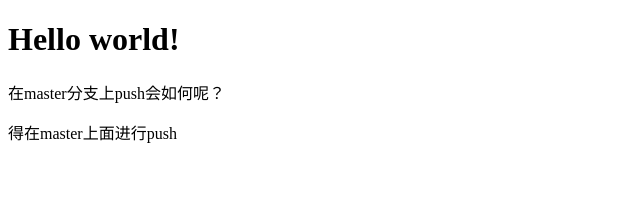
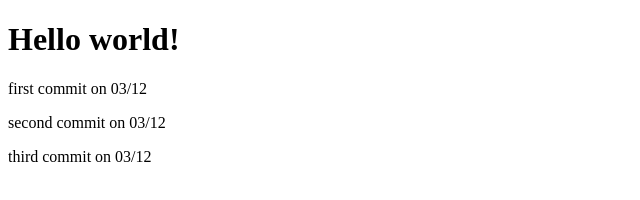
Before and after one commit to nancywang926/hello-world, a plain HTML site: page index.html in a window 1280 px wide. Shown: the whole page, without its empty margins (0-640 px from the left). Drawn offline with Linux system fonts and the light colour scheme.

Commit message:
first commit 03/12

```diff
--- a/index.html
+++ b/index.html
@@ -8,7 +8,8 @@
 </head>
 <body>
    <h1> Hello world!</h1>
-   <p>在master分支上push会如何呢？</p>
-   <p>得在master上面进行push</p>
+   <p>first commit on 03/12</p>
+   <p>second commit on 03/12</p>
+   <p>third commit on 03/12</p>
 </body>
 </html>
```
